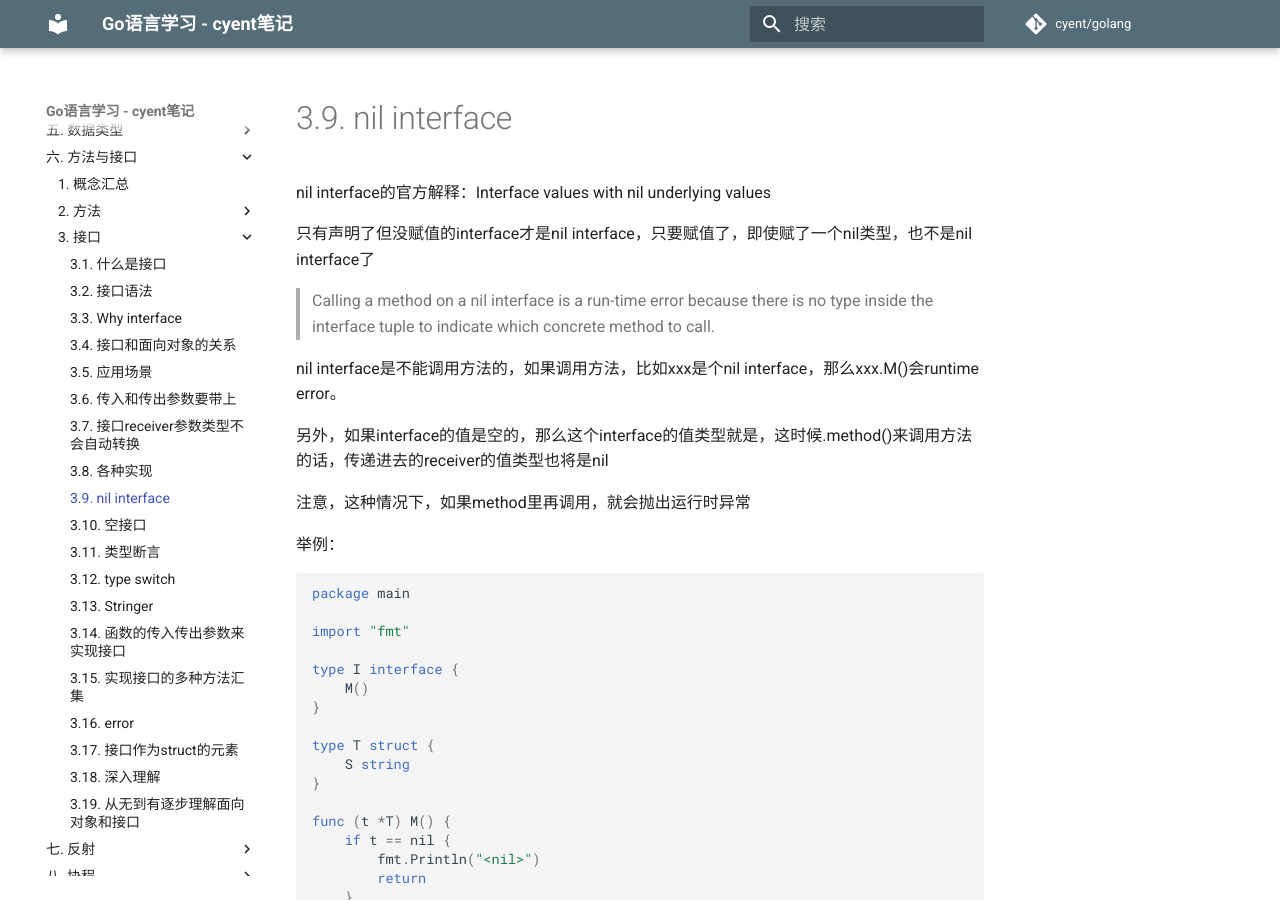
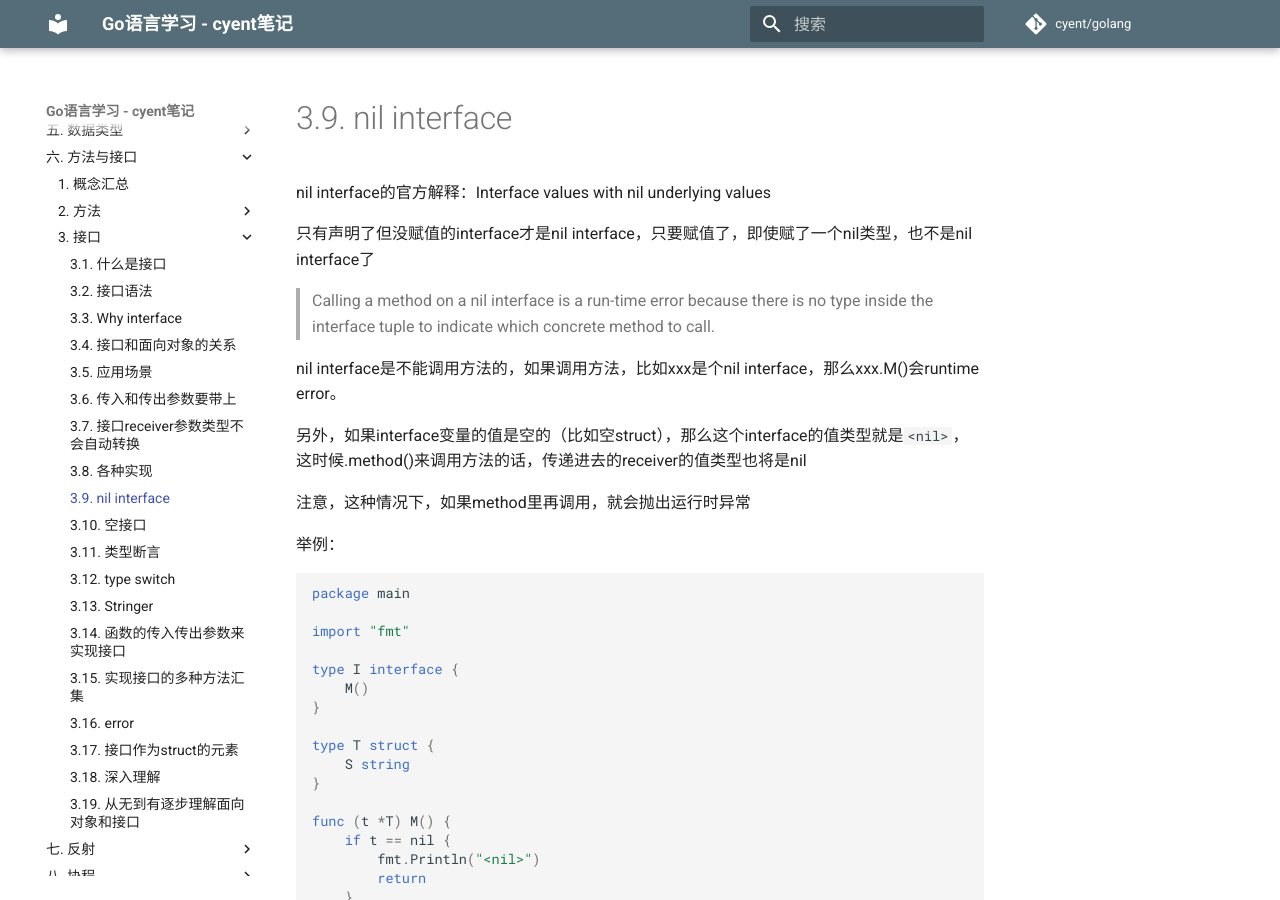
Before and after one commit to yxhsea/golang, an MkDocs documentation site: the page built from docs/method/interface_nil.md, in a window 1280 px wide and 900 px high. Built offline with MkDocs 1.6.1 and Material for MkDocs 9.7.7, drawn with Linux system fonts in a browser that asks for light colours; comment, search, counter and statistics services are not loaded; old or Windows-style settings are respelled for this version of MkDocs.

Commit message:
2018-05-24

```diff
--- a/docs/method/interface_nil.md
+++ b/docs/method/interface_nil.md
@@ -6,7 +6,7 @@ nil interface的官方解释：Interface values with nil underlying values
 
 nil interface是不能调用方法的，如果调用方法，比如xxx是个nil interface，那么xxx.M()会runtime error。
 
-另外，如果interface的值是空的，那么这个interface的值类型就是<nil>，这时候.method()来调用方法的话，传递进去的receiver的值类型也将是nil
+另外，如果interface变量的值是空的（比如空struct），那么这个interface的值类型就是`<nil>`，这时候.method()来调用方法的话，传递进去的receiver的值类型也将是nil
 
 注意，这种情况下，如果method里再调用，就会抛出运行时异常
 
```
